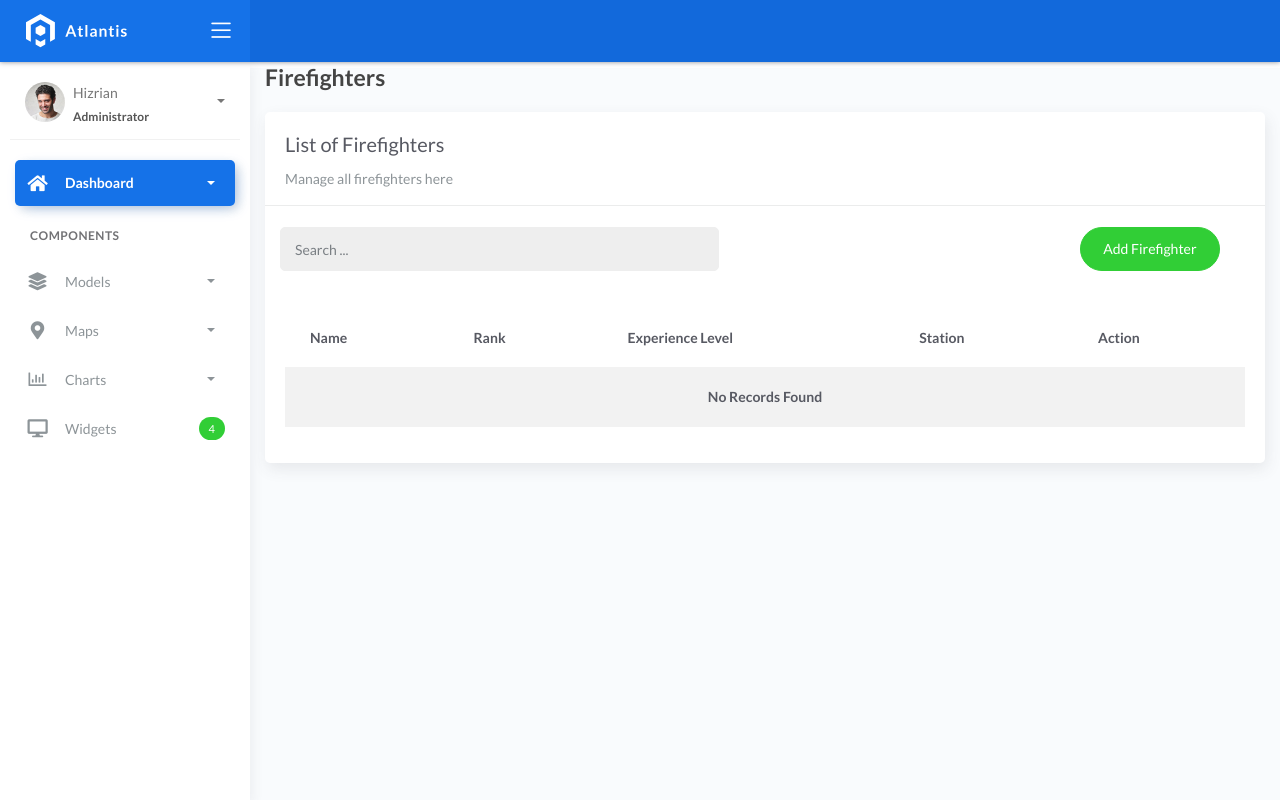
After one commit to bmkhn/FireApp, a Django app: page /firefighters/ in a window 1280 px wide. The commit adds this page. Run offline with Django 4.2, Linux system fonts and the light colour scheme; data that the repository does not hold is empty; some libraries are stand-ins or nearby versions.

Commit message:
Add CRUD functionality for Firefighters with corresponding views, templates, and URLs

```diff
--- a/projectsite/fire/models.py
+++ b/projectsite/fire/models.py
@@ -54,10 +54,8 @@ class Firefighters(BaseModel):
         ('Battalion Chief', 'Battalion Chief'),)
     name = models.CharField(max_length=150)
     rank = models.CharField(max_length=150)
-    experience_level = models.CharField(max_length=150)
-    station = models.CharField(
-        max_length=45, null=True, blank=True, choices=XP_CHOICES)
-
+    experience_level = models.CharField(max_length=150, choices=XP_CHOICES)
+    station = models.ForeignKey(FireStation, on_delete=models.CASCADE, null=True, blank=True)
 
 class FireTruck(BaseModel):
     truck_number = models.CharField(max_length=150)
--- a/projectsite/fire/views.py
+++ b/projectsite/fire/views.py
@@ -97,6 +97,31 @@ class FireStationDeleteView(DeleteView):
     model = FireStation
     template_name = "firestations/delete.html"
     success_url = reverse_lazy('firestations_list')
+
+
+# Firefighters Views
+class FirefighterListView(ListView):
+    model = Firefighters
+    template_name = "firefighters/list.html"
+    context_object_name = "firefighters"
+    paginate_by = 5
+
+class FirefighterCreateView(CreateView):
+    model = Firefighters
+    form_class = FirefightersForm
+    template_name = "firefighters/create.html"
+    success_url = reverse_lazy('firefighters_list')
+
+class FirefighterUpdateView(UpdateView):
+    model = Firefighters
+    form_class = FirefightersForm
+    template_name = "firefighters/update.html"
+    success_url = reverse_lazy('firefighters_list')
+
+class FirefighterDeleteView(DeleteView):
+    model = Firefighters
+    template_name = "firefighters/delete.html"
+    success_url = reverse_lazy('firefighters_list')
 
 
 # Chart Class and Functions
--- a/projectsite/projectsite/urls.py
+++ b/projectsite/projectsite/urls.py
@@ -36,4 +36,10 @@ urlpatterns = [
     path('firestations/create', views.FireStationCreateView.as_view(), name='firestations_create'),
     path('firestations/update/<pk>/', views.FireStationUpdateView.as_view(), name='firestations_update'),
     path('firestations/delete/<pk>/', views.FireStationDeleteView.as_view(), name='firestations_delete'),
+
+    # Firefighters URLs
+    path('firefighters/', views.FirefighterListView.as_view(), name='firefighters_list'),
+    path('firefighters/create', views.FirefighterCreateView.as_view(), name='firefighters_create'),
+    path('firefighters/update/<pk>/', views.FirefighterUpdateView.as_view(), name='firefighters_update'),
+    path('firefighters/delete/<pk>/', views.FirefighterDeleteView.as_view(), name='firefighters_delete'),
 ]
--- a/projectsite/templates/base.html
+++ b/projectsite/templates/base.html
@@ -158,8 +158,8 @@
                       </a>
                     </li>
                     <li>
-                      <a href="">
-                        <span class="sub-item">Fire Fighters</span>
+                      <a href="{% url 'firefighters_list' %}">
+                        <span class="sub-item">Firefighters</span>
                       </a>
                     </li>
                     <li>
--- /dev/null
+++ b/projectsite/templates/firefighters/list.html
@@ -0,0 +1,73 @@
+{% extends 'base.html' %} {% block content %}
+<div class="content">
+    <div class="container-fluid">
+        <h4 class="page-title">Firefighters</h4>
+        <div class="row">
+            <div class="col-md-12">
+                <div class="card">
+                    <div class="card-header">
+                        <div class="card-title">List of Firefighters</div>
+                        <div class="card-category">Manage all firefighters here</div>
+                    </div>
+
+                    <br />
+                    <div class="col-md-12 row">
+                        <div class="col-md-6">
+                            <form class="navbar-left navbar-form nav-search mr-md-3" action="{% url 'firefighters_list' %}">
+                                <div class="input-group">
+                                    <input type="text" placeholder="Search ... " class="form-control" name="q" />
+                                    <div class="input-group-append">
+                                        <span class="input-group-text">
+                                            <i class="la la-search search-icon"></i>
+                                        </span>
+                                    </div>
+                                </div>
+                            </form>
+                        </div>
+                        <div class="col-md-6">
+                            <div class="pull-right">
+                                <a href="{% url 'firefighters_create' %}" class="btn btn-success btn-rounded">Add Firefighter</a>
+                            </div>
+                        </div>
+                    </div>
+
+                    <div class="card-body">
+                        <table class="table table-striped mt-3">
+                            <thead>
+                                <tr>
+                                    <th>Name</th>
+                                    <th>Rank</th>
+                                    <th>Experience Level</th>
+                                    <th>Station</th>
+                                    <th>Action</th>
+                                </tr>
+                            </thead>
+                            <tbody>
+                                {% for firefighter in object_list %}
+                                <tr>
+                                    <td>{{ firefighter.name }}</td>
+                                    <td>{{ firefighter.rank }}</td>
+                                    <td>{{ firefighter.experience_level }}</td>
+                                    <td>{{ firefighter.station }}</td>
+                                    <td>
+                                        <a href="{% url 'firefighters_update' firefighter.id %}">Edit</a>
+                                        <a href="{% url 'firefighters_delete' firefighter.id %}" class="text-danger">Delete</a>
+                                    </td>
+                                </tr>
+                                {% empty %}
+                                <tr>
+                                    <td colspan="7" style="text-align: center;">
+                                        <p class="text-sm font-weight-bold mb-0">No Records Found</p>
+                                    </td>
+                                </tr>
+                                {% endfor %}
+                            </tbody>
+                        </table>
+                        {% include 'includes/pagination.html' %}
+                    </div>
+                </div>
+            </div>
+        </div>
+    </div>
+</div>
+{% endblock %}
```
Also changed, not shown: projectsite/templates/firefighters/create.html (added, +32 -0 lines), projectsite/templates/firefighters/delete.html (added, +31 -0 lines), projectsite/templates/firefighters/update.html (added, +34 -0 lines).
